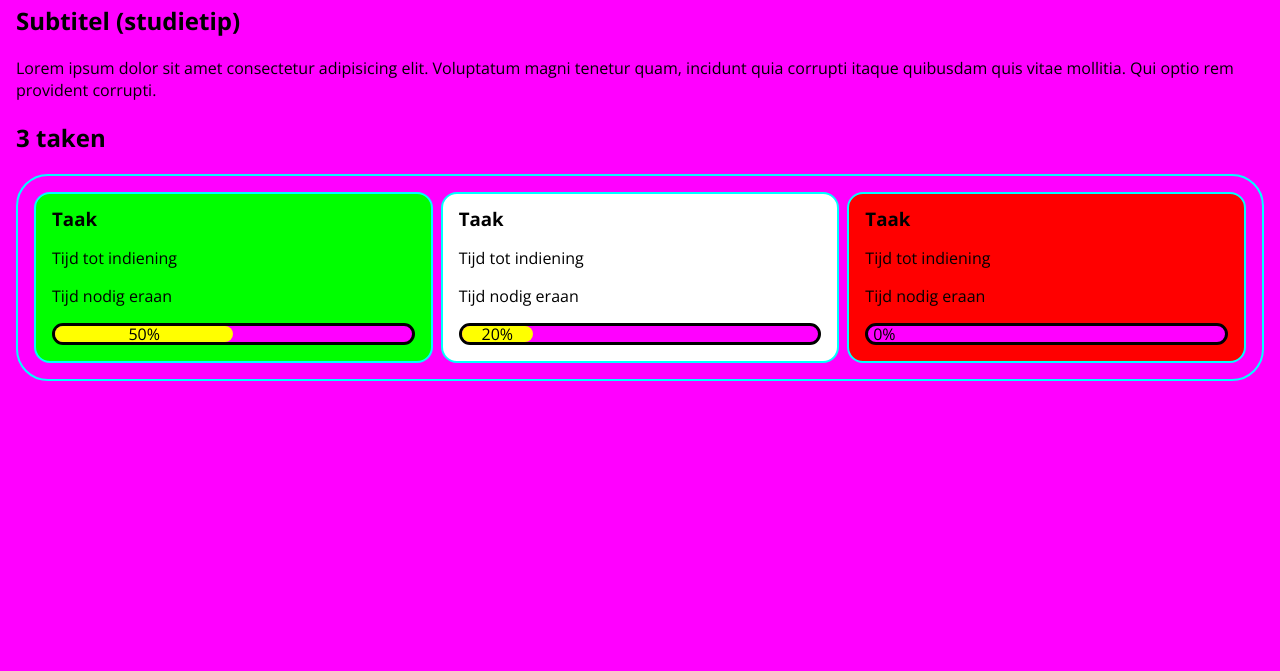
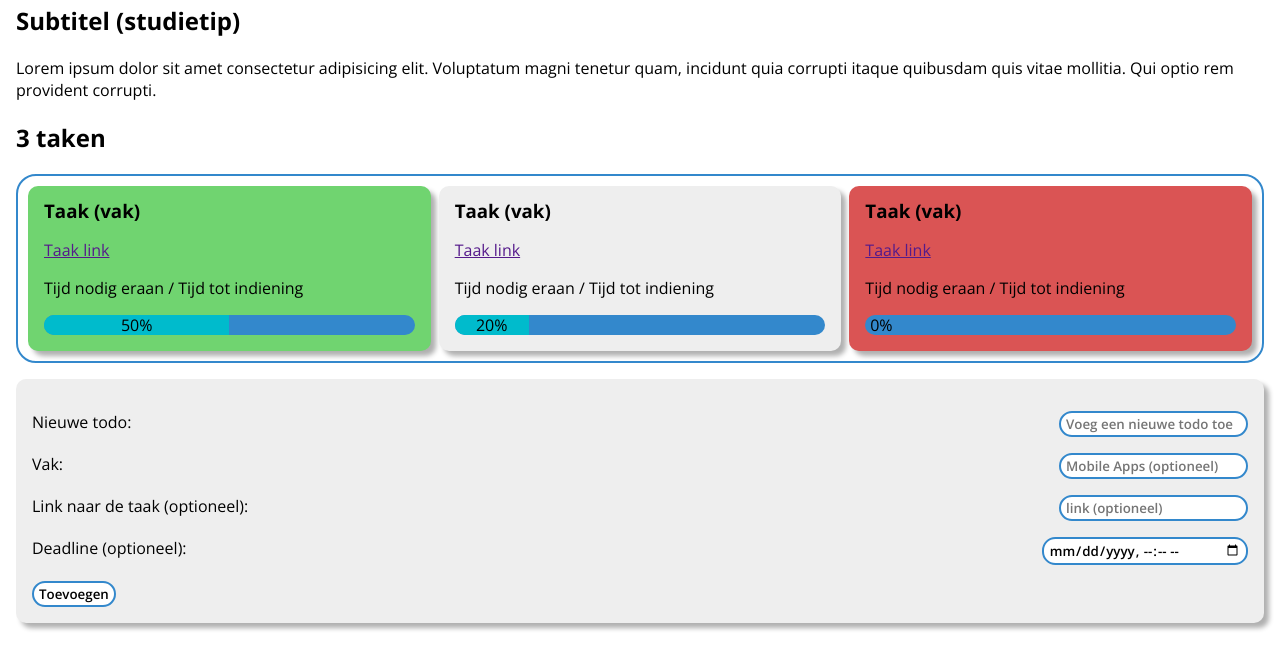
Before and after one commit to NicholasDR-UCLL/StudentBuddy, a plain HTML site: page voorbeeldpagina.html in a window 1280 px wide. Shown: the part 129-800 px from the top of the page. Drawn offline with nearby package versions, Linux system fonts and the light colour scheme.

Commit message:
update voorbeeldpagina en css

```diff
--- a/css/index_stylesheet.css
+++ b/css/index_stylesheet.css
@@ -1,12 +1,13 @@
 @import url('https://fonts.googleapis.com/css2?family=Open+Sans:ital,wght@0,300..800;1,300..800&display=swap');
 :root{
-  --primary: #f0f;
-  --secondary: #0ff;
-  --tertiary: #ff0;
+  --primary: oklab(72.35% -0.11102 -0.05501);
+  --secondary: oklab(60.8% -0.05202 -0.12039);
+  --tertiary: oklab(57.665% 0.02725 -0.23303);
+  --warn: oklab(62.3% 0.15495 0.06684);
+  --ahead: oklab(78.6% -0.13427 0.09822);
 }
 
 body{
-  background-color: var(--primary);
   margin: 0;
   font-family: "Open Sans", sans-serif;
   font-optical-sizing: auto;
@@ -16,14 +17,17 @@ body{
 }
 
 header{
-  background-color: var(--tertiary);
+  background-color: var(--primary);
   display: flex;
   flex-direction: row;
   justify-content: space-between;
   align-items: center;
+  color: #000;
 }
 header *{
   display: block;
+  text-decoration: none;
+  color: #000;
 }
 header > h2{
   margin: 0;
@@ -47,7 +51,8 @@ nav ul li a{
   padding: 1em;
 }
 nav ul li a:hover{
-  background-color: #00000050;
+  color: #fff;
+  background-color: #00000010;
 }
 
 main{
@@ -59,13 +64,13 @@ main h1{
 
 .tasks{
   border: 2px solid var(--secondary);
-  border-radius: 2em;
+  border-radius: 20px;
   list-style: none;
   padding: 0;
   display: flex;
   flex-direction: row;
   flex-wrap: wrap;
-  padding: 1em;
+  padding: 10px;
   gap: .5em;
 }
 .tasks li{
@@ -73,10 +78,10 @@ main h1{
   min-width: 200px;
 }
 .tasks article{
-  border: 2px solid var(--secondary);
-  border-radius: 1em;
+  border-radius: 10px;
   padding: 1em;
-  background-color: #fff;
+  background-color: #eee;
+  box-shadow: 5px 5px 5px #00000050;
 }
 .tasks article h3{
   margin-top: 0;
@@ -84,26 +89,62 @@ main h1{
 }
 
 .urgent{
-  background-color: #f00 !important;
+  background-color: var(--warn) !important;
 }
 
 .ahead{
-  background-color: #0f0 !important;
+  background-color: var(--ahead) !important;
 }
 
 .loadingbar{
-  border: solid #000;
-  background-color: #f0f;
-  border-radius: 2em;
+  background-color: var(--secondary);
+  border-radius: 1em;
+  overflow: hidden;
 }
 .progress{
-  height: 1em;
-  background-color: var(--tertiary);
-  border-radius: 2em;
+  height: 1.25em;
+  background-color: var(--primary);
   text-align: center;
 }
 .progress p{
   margin: 0;
-  line-height: 1;
+  line-height: 1.25;
   min-width: 2em;
 }
+
+#addTodoForm{
+  border-radius: 10px;
+  padding: 1em;
+  background-color: #eee;
+  box-shadow: 5px 5px 5px #00000050;
+}
+form p{
+  display: flex;
+  justify-content: space-between;
+}
+form button[type="submit"], form input{
+  border: var(--secondary) solid 2px;
+  border-radius: 1em;
+  padding: 2px 5px;
+  font-weight: 600;
+  transition: box-shadow .5s;
+  background-color: #fff;
+}
+form input:focus-visible{
+  outline: none;
+  box-shadow: 3px 3px 5px #00000050;
+}
+form label{
+  font-size: 1em;
+}
+form input:disabled{
+  cursor:not-allowed;
+}
+
+form button, form input{
+  font-family: "Open Sans", sans-serif;
+  font-optical-sizing: auto;
+  font-style: normal;
+  font-variation-settings:
+    "wdth" 100;
+}
--- a/voorbeeldpagina.html
+++ b/voorbeeldpagina.html
@@ -8,11 +8,11 @@
 </head>
 <body>
   <header>
-    <h2>Navbalk</h2>
+    <h2><a href="index.html">Navbalk</a></h2>
     <nav>
       <ul>
         <li>
-          <a href="">Hoofdpagina</a>
+          <a href="index.html">Hoofdpagina</a>
         </li>
         <li>
           <a href="">Studietips</a>
@@ -35,9 +35,9 @@
       <ul class="tasks">
         <li>
           <article class="ahead">
-            <h3>Taak</h3>
-            <p>Tijd tot indiening</p>
-            <p>Tijd nodig eraan</p>
+            <h3>Taak (vak)</h3>
+            <p><a href="">Taak link</a></p>
+            <p><span>Tijd nodig eraan</span> <span>/</span> <span>Tijd tot indiening</span></p>
             <div class="loadingbar">
               <div class="progress" style="width: 50%;"><p>50%</p></div>
             </div>
@@ -45,9 +45,9 @@
         </li>
         <li>
           <article>
-            <h3>Taak</h3>
-            <p>Tijd tot indiening</p>
-            <p>Tijd nodig eraan</p>
+            <h3>Taak (vak)</h3>
+            <p><a href="">Taak link</a></p>
+            <p>Tijd nodig eraan / Tijd tot indiening</p>
             <div class="loadingbar">
               <div class="progress" style="width: 20%;"><p>20%</p></div>
             </div>
@@ -55,9 +55,9 @@
         </li>
         <li>
           <article class="urgent">
-            <h3>Taak</h3>
-            <p>Tijd tot indiening</p>
-            <p>Tijd nodig eraan</p>
+            <h3>Taak (vak)</h3>
+            <p><a href="">Taak link</a></p>
+            <p>Tijd nodig eraan / Tijd tot indiening</p>
             <div class="loadingbar">
               <div class="progress" style="width: 0%;"><p>0%</p></div>
             </div>
@@ -65,6 +65,33 @@
         </li>
       </ul>
     </section>
+    <section>
+
+    <form id="addTodoForm">
+      <p>
+      <label for="newTodo">Nieuwe todo:</label>
+      <input
+        required
+        type="text"
+        id="newTodo"
+        placeholder="Voeg een nieuwe todo toe"
+      /></p>
+      <p>
+      <label for="newTodoSubject">Vak:</label>
+      <input
+        type="text"
+        id="newTodoSubject"
+        placeholder="Mobile Apps (optioneel)"
+      /></p>
+      <p>
+      <label for="newTodoLink">Link naar de taak (optioneel):</label>
+      <input type="text" id="newTodoLink" placeholder="link (optioneel)" /></p>
+      <p>
+      <label for="newTodoDeadline">Deadline (optioneel):</label>
+      <input type="datetime-local" id="newTodoDeadline" /></p>
+      <button type="submit" id="addTodo">Toevoegen</button>
+    </form>
+    </section>
   </main>
 </body>
 </html>
```
